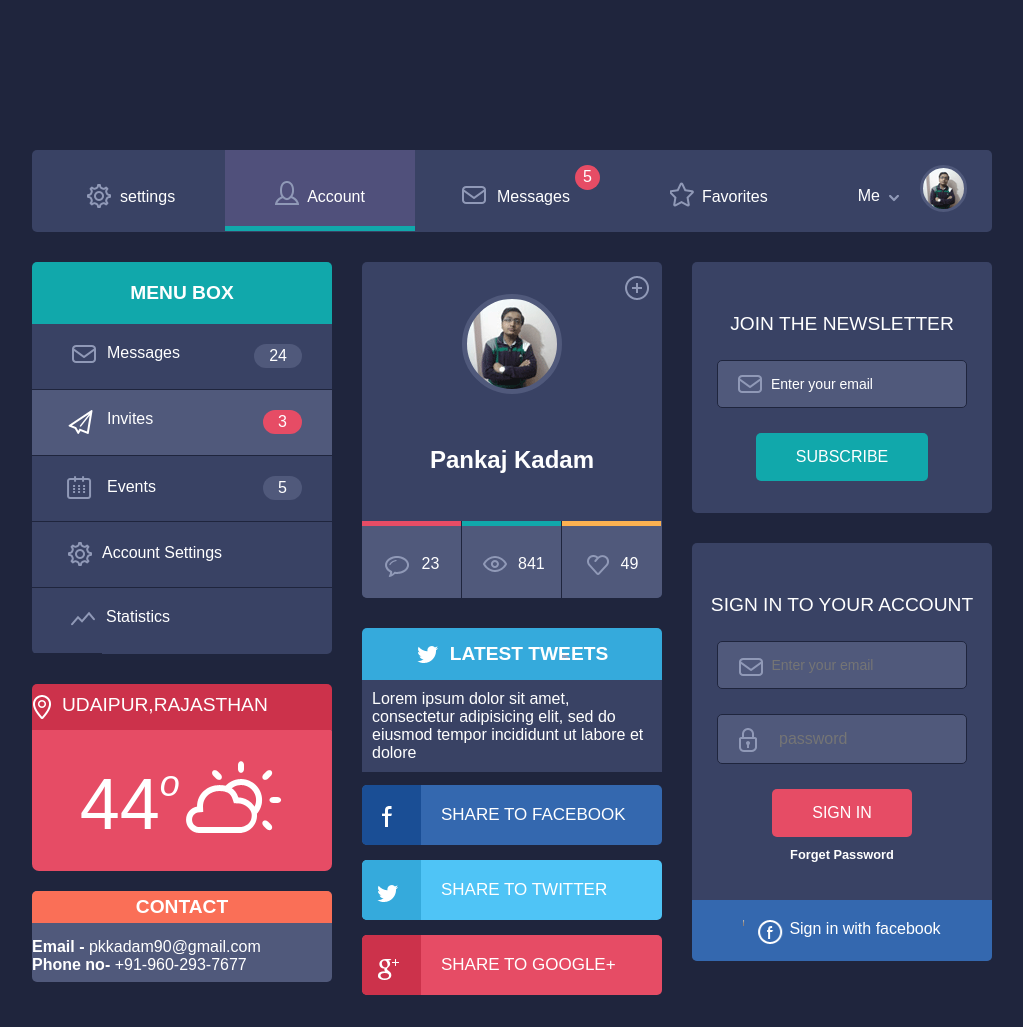
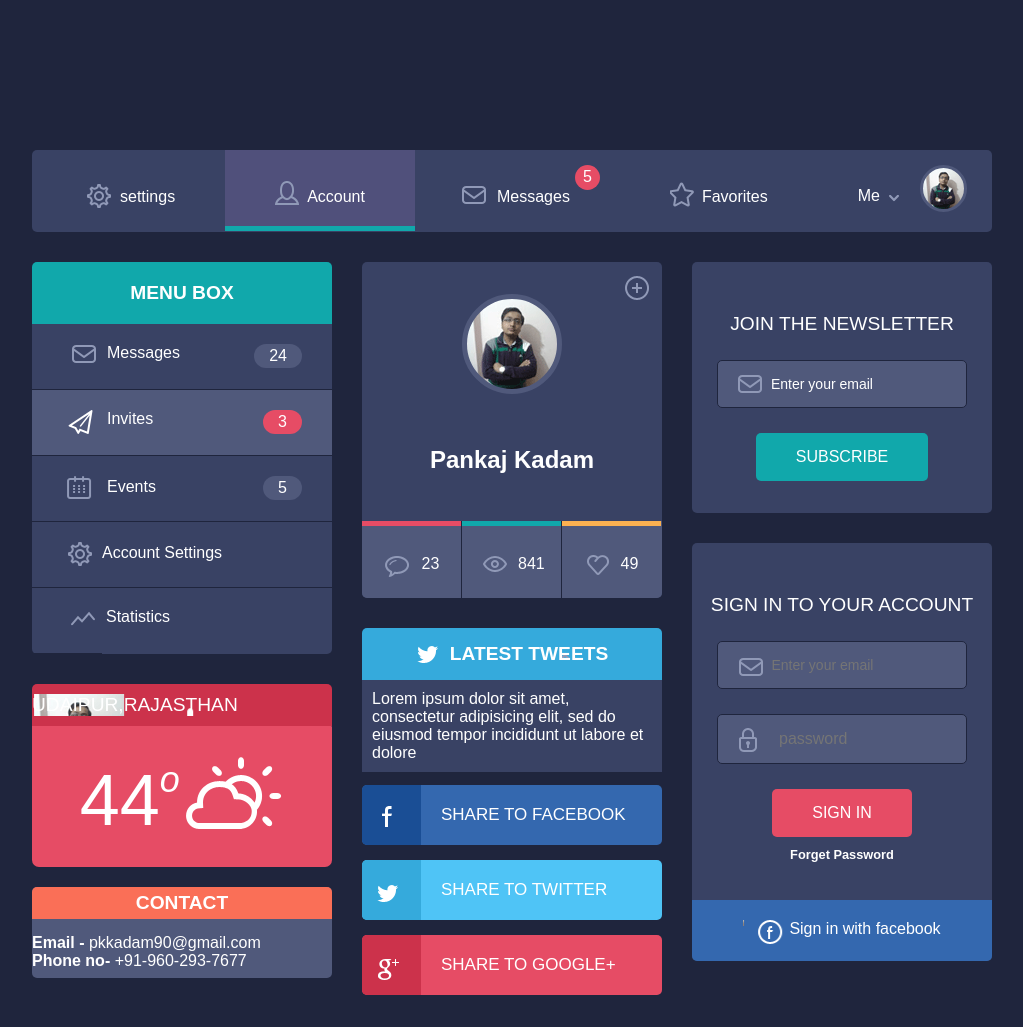
Before and after one commit to pankajkadam/pankajkadam.github.io, a Jekyll site: the page Templates/socila profile template/w3layouts.html, which Jekyll copies as it is, in a window 1280 px wide. Shown: the whole page, without its empty margins (128-1151 px from the left). Built offline with Jekyll 4.4.1, drawn with Linux system fonts in a browser that asks for light colours; Markdown is read by kramdown in place of the engine named in the settings.

Commit message:
Templates

```diff
--- a/Templates/socila profile template/w3layouts.html
+++ b/Templates/socila profile template/w3layouts.html
@@ -66,7 +66,7 @@
   				</div>
   			</div>
         <div class="weather">
-          <h3><span class="inlineBlock weatherdpr sprites"> Udaipur,Rajasthan</span></h3>
+          <h3><span class="inlineBlock weatherupr sprites"> Udaipur,Rajasthan</span></h3>
           <div class="today_temp">
             <div class="inlineBlock deg">44<em>o</em></div>
             <div class="inlineBlock temp sprites"></div>
```
